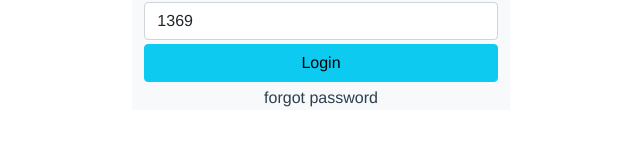
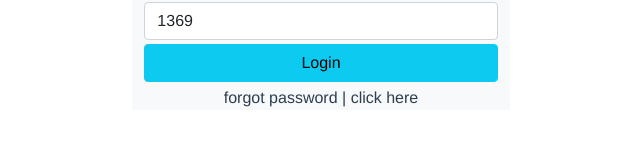
Before and after one commit to rahimeinollahi/store1, a Vue app: page /login-page in a window 1280 px wide. Shown: the part 365-510 px from the top of the page, without its empty margins (319-959 px from the left). Built offline with nearby package versions, Linux system fonts and the light colour scheme.

Commit message:
forgot password name is changed

```diff
--- a/src/views/LoginPage.vue
+++ b/src/views/LoginPage.vue
@@ -19,7 +19,7 @@
                     <input type="button" value="Login" id="submit" @click="checkLogin()" class="btn btn-block btn-info w-100 mt-1 mb-1"/>
                 </form>
 
-                    <span id="forgot-password" class="">forgot password</span>
+                    <span id="forgot-password" class="">forgot password | click here</span>
             </div>
 
             <div class="col-sm-4"></div>
```
